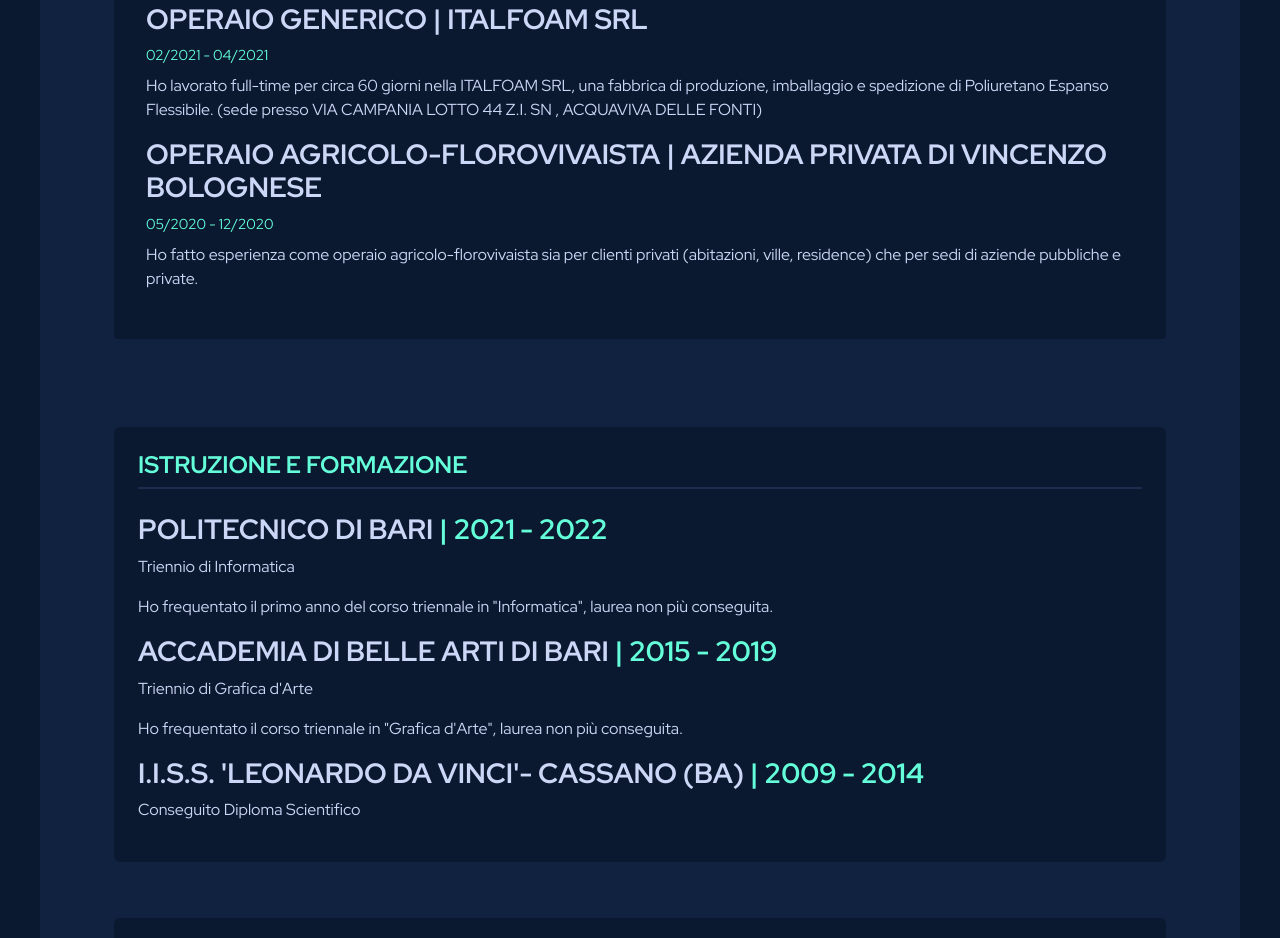
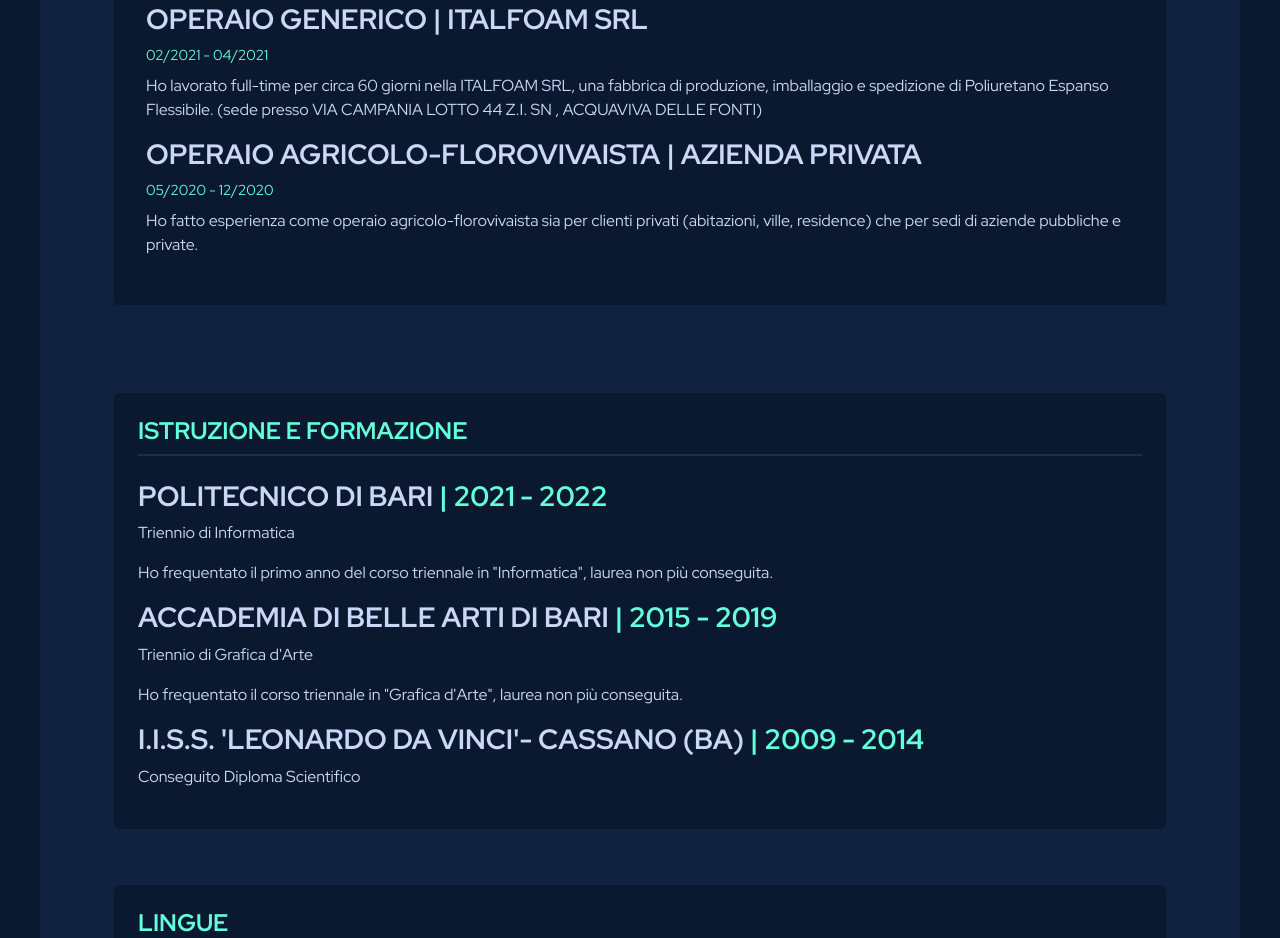
Before and after one commit to pierpaolomarrone/Nobu_Code_Website, a plain HTML site: page cv/cv.html in a window 1280 px wide. Shown: the part 915-1853 px from the top of the page. Drawn offline with nearby package versions, Linux system fonts and the light colour scheme.

```diff
--- a/assets/scss/style.scss
+++ b/assets/scss/style.scss
@@ -5,6 +5,10 @@ $bg-lighter: #112240;
 $text-light: #ccd6f6;
 $text-gray: #8892b0;
 $border-color: #1d2d4f;
+
+
+
+
 
 // Mixins
 @mixin flex-center {
--- a/cv/cv.html
+++ b/cv/cv.html
@@ -109,7 +109,7 @@
                             <p>Ho lavorato full-time per circa 60 giorni nella ITALFOAM SRL, una fabbrica di produzione, imballaggio e spedizione di Poliuretano Espanso Flessibile. (sede presso VIA CAMPANIA LOTTO 44 Z.I. SN , ACQUAVIVA DELLE FONTI)</p>
                         </div>
                         <div class="esperienza">
-                            <h3>OPERAIO AGRICOLO-FLOROVIVAISTA | AZIENDA PRIVATA DI VINCENZO BOLOGNESE</h3>
+                            <h3>OPERAIO AGRICOLO-FLOROVIVAISTA | AZIENDA PRIVATA </h3>
                             <p class="data">05/2020 - 12/2020</p>
                             <p>Ho fatto esperienza come operaio agricolo-florovivaista sia per clienti privati (abitazioni, ville, residence) che per sedi di aziende pubbliche e private.</p>
                         </div>
```
Also changed, not shown: 1 other file.
